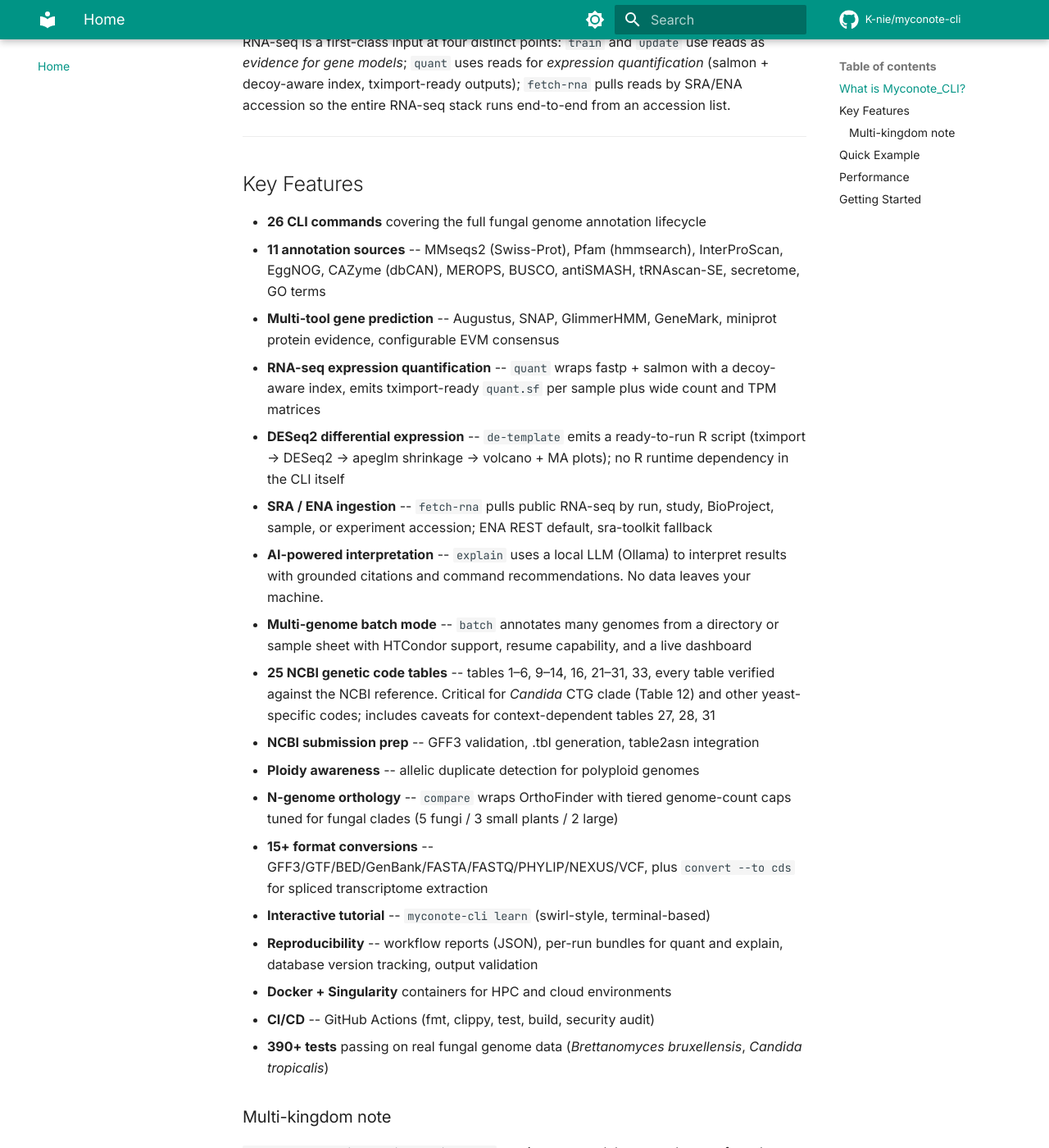
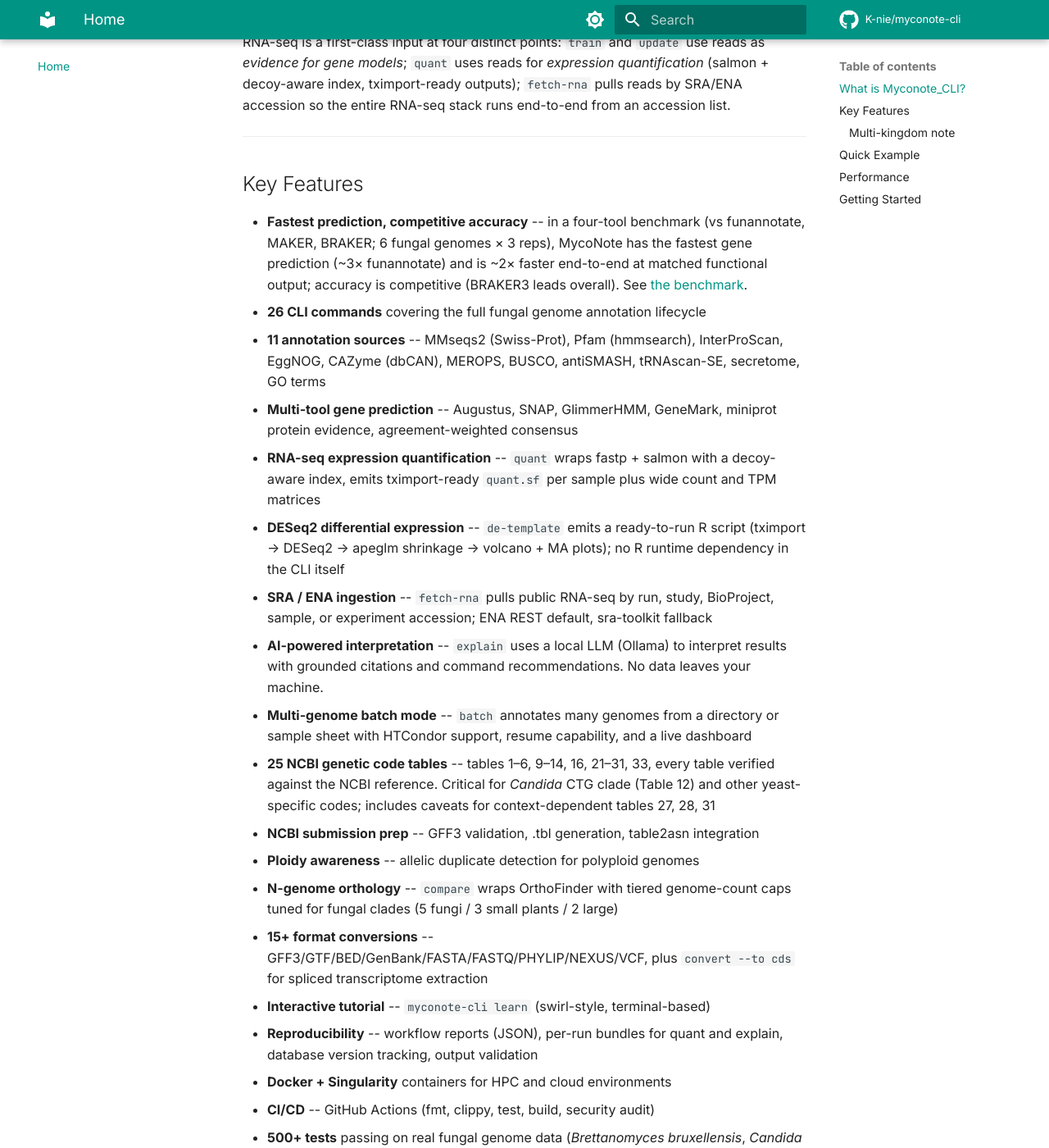
Before and after one commit to K-nie/myconote-cli, an MkDocs documentation site: the page built from docs/index.md, in a window 1280 px wide and 1400 px high, scrolled down 861 px. Shown: the whole window at 82% size. Built offline with MkDocs 1.6.1 and Material for MkDocs 9.7.7, drawn with Linux system fonts in a browser that asks for light colours; comment, search, counter and statistics services are not loaded; the version menu is left out.

Commit message:
docs: add benchmark Performance section + fix EVM-usage inaccuracy
- README + docs/index: add an honest four-tool benchmark Performance section/
  bullet (fastest prediction ~3x funannotate, ~2x faster matched end-to-end,
  competitive accuracy — BRAKER3 leads, portability, completeness), linking the
  benchmark; fix docs/index EVM->agreement-weighted and 390->500 tests.
- Correct a factual error across the docs: they claimed MycoNote 'combines
  predictions using EvidenceModeler (EVM)'. The code is explicit (predict/mod.rs:
  'does NOT invoke Evidence Modeler') — MycoNote uses its own agreement-weighted
  consensus (EVM-inspired). Fixed in README, learn.md, lesson.md, predict.md;
  citation.md reworded to 'methodological inspiration only'; removed the unused
  EVM_HOME env var from overview.md. IQ-TREE citation kept (OrthoFinder uses it).

```diff
--- a/docs/index.md
+++ b/docs/index.md
@@ -24,9 +24,10 @@ RNA-seq is a first-class input at four distinct points: `train` and `update` use
 
 ## Key Features
 
+- **Fastest prediction, competitive accuracy** -- in a four-tool benchmark (vs funannotate, MAKER, BRAKER; 6 fungal genomes × 3 reps), MycoNote has the fastest gene prediction (~3× funannotate) and is ~2× faster end-to-end at matched functional output; accuracy is competitive (BRAKER3 leads overall). See [the benchmark](https://github.com/K-nie/myconote-cli/tree/main/docs/paper/htcondor_benchmark).
 - **26 CLI commands** covering the full fungal genome annotation lifecycle
 - **11 annotation sources** -- MMseqs2 (Swiss-Prot), Pfam (hmmsearch), InterProScan, EggNOG, CAZyme (dbCAN), MEROPS, BUSCO, antiSMASH, tRNAscan-SE, secretome, GO terms
-- **Multi-tool gene prediction** -- Augustus, SNAP, GlimmerHMM, GeneMark, miniprot protein evidence, configurable EVM consensus
+- **Multi-tool gene prediction** -- Augustus, SNAP, GlimmerHMM, GeneMark, miniprot protein evidence, agreement-weighted consensus
 - **RNA-seq expression quantification** -- `quant` wraps fastp + salmon with a decoy-aware index, emits tximport-ready `quant.sf` per sample plus wide count and TPM matrices
 - **DESeq2 differential expression** -- `de-template` emits a ready-to-run R script (tximport → DESeq2 → apeglm shrinkage → volcano + MA plots); no R runtime dependency in the CLI itself
 - **SRA / ENA ingestion** -- `fetch-rna` pulls public RNA-seq by run, study, BioProject, sample, or experiment accession; ENA REST default, sra-toolkit fallback
@@ -41,7 +42,7 @@ RNA-seq is a first-class input at four distinct points: `train` and `update` use
 - **Reproducibility** -- workflow reports (JSON), per-run bundles for quant and explain, database version tracking, output validation
 - **Docker + Singularity** containers for HPC and cloud environments
 - **CI/CD** -- GitHub Actions (fmt, clippy, test, build, security audit)
-- **390+ tests** passing on real fungal genome data (*Brettanomyces bruxellensis*, *Candida tropicalis*)
+- **500+ tests** passing on real fungal genome data (*Brettanomyces bruxellensis*, *Candida tropicalis*)
 
 ### Multi-kingdom note
 
```
Also changed, not shown: README.md (+30 -1 lines), docs/learn.md (+1 -1 lines), docs/lesson.md (+2 -3 lines), docs/pipeline/overview.md (+0 -1 lines), docs/pipeline/predict.md (+1 -1 lines), docs/reference/citation.md (+1 -1 lines).
